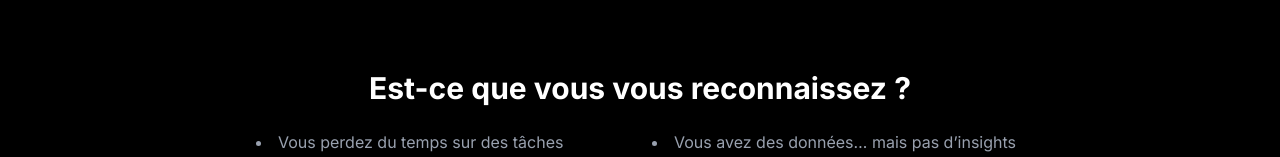
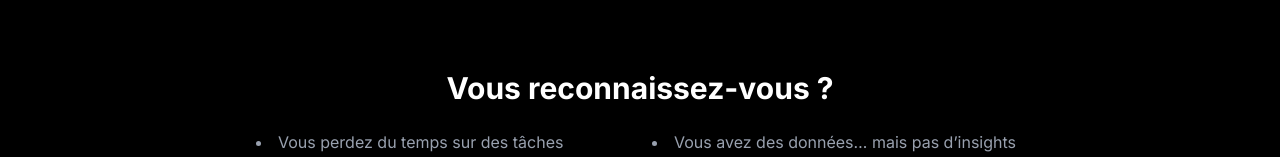
Before and after one commit to creacress/web-cresson-tech-v-0, a Next.js app: page / in a window 1280 px wide. Shown: the part 466-623 px from the top of the page. Built offline with nearby package versions, Linux system fonts and the light colour scheme.

Commit message:
fix: Correction de la formulation du titre pour une meilleure clarté

```diff
--- a/src/app/page.tsx
+++ b/src/app/page.tsx
@@ -93,7 +93,7 @@ export default function Home() {
         {/* Problèmes fréquents */}
         <section className="max-w-3xl mx-auto py-14 sm:py-16">
           <h2 className="text-2xl sm:text-3xl font-bold text-neon text-center mb-6">
-            Est-ce que vous vous reconnaissez ?
+            Vous reconnaissez-vous ?
           </h2>
           <ul className="space-y-4 text-gray-400 list-disc list-inside sm:grid sm:grid-cols-2 sm:gap-6 sm:space-y-0">
             <li>Vous perdez du temps sur des tâches manuelles répétitives</li>
```
